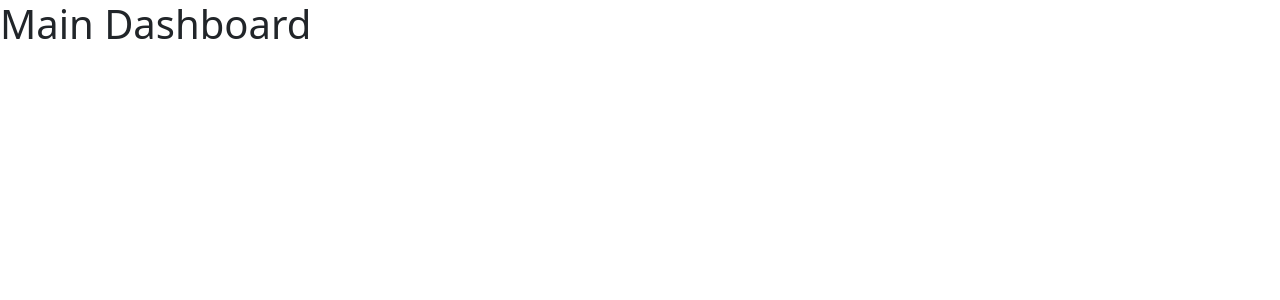
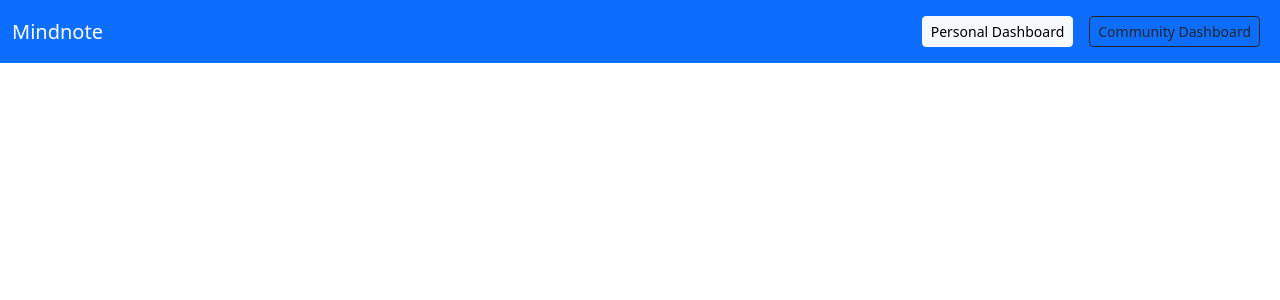
Before and after one commit to CarmenMatar/Mindnote, a Vue app in the folder frontend/: page /#/mainDash in a window 1280 px wide. Shown: the top 300 px of the page. Built offline with nearby package versions, Linux system fonts and the light colour scheme.

Commit message:
Add navbar to Main Dashboard

```diff
--- a/frontend/src/General/Views/MainDashboard.vue
+++ b/frontend/src/General/Views/MainDashboard.vue
@@ -1,7 +1,22 @@
 <template>
   <div class="mainDash">
-    <h1>Main Dashboard</h1>
-  </div>
+    <b-navbar toggleable="lg" type="dark" variant="primary">
+      <div class="container-fluid">
+    <b-navbar-brand align="Start">Mindnote</b-navbar-brand>
+    <b-navbar-toggle target="nav-collapse"></b-navbar-toggle>
+    <b-collapse id="nav-collapse" is-nav>
+      <b-navbar-nav class="collapse navbar-collapse justify-content-end" align="end">
+        <b-nav-item>
+          <b-button size="sm" class="my-2 my-sm-0" variant="light" type="submit" @click="open_login">Personal Dashboard</b-button>
+        </b-nav-item>
+        <b-nav-item>
+          <b-button size="sm" class="my-2 my-sm-0" variant="outline-dark" type="submit" @click="open_register">Community Dashboard</b-button>
+        </b-nav-item>
+      </b-navbar-nav>
+    </b-collapse>
+    </div>
+    </b-navbar>
+    </div>
 </template>
 
 <script>
--- a/frontend/src/General/components/Login.vue
+++ b/frontend/src/General/components/Login.vue
@@ -8,7 +8,7 @@
                 <div class="card-heading text-primary">User Login</div>
               </div>
               <div class="card-body p-lg-5">
-                <h3 class="mb-4">Hi, welcome back! ??</h3>
+                <h3 class="mb-4">Hi, welcome back!</h3>
                 <form id="loginForm" action="index.html">
                   <div class="form-floating mb-3">
                     <input class="form-control" id="floatingInput" type="email" placeholder="name@example.com" required>
```
